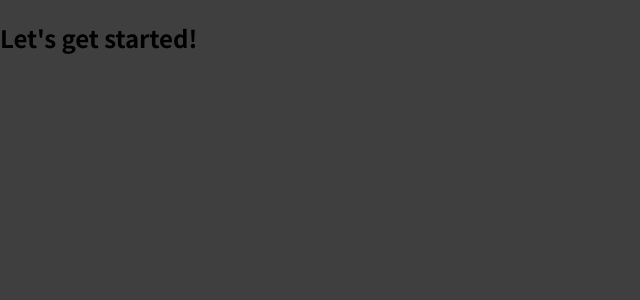
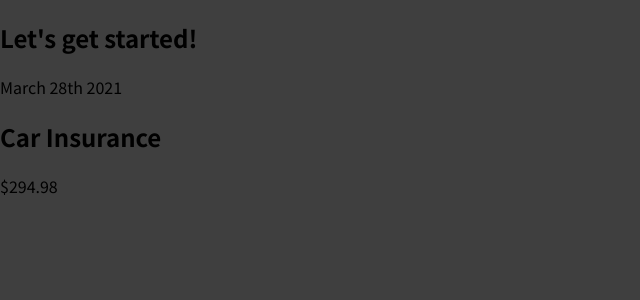
Before and after one commit to SebasNadu/react-complete, a JavaScript app in the folder 01-starting-setup/: page / in a window 1280 px wide. Shown: the top 300 px of the page, without its empty margins (0-640 px from the left). Built offline with nearby package versions, Linux system fonts and the light colour scheme.

Commit message:
01 create app

```diff
--- a/01-starting-setup/src/App.js
+++ b/01-starting-setup/src/App.js
@@ -1,7 +1,10 @@
+import ExpenseItem from "./components/ExpenseItem";
+
 function App() {
   return (
     <div>
       <h2>Let's get started!</h2>
+      <ExpenseItem />
     </div>
   );
 }
--- /dev/null
+++ b/01-starting-setup/src/components/ExpenseItem.js
@@ -0,0 +1,13 @@
+function ExpenseItem() {
+  return (
+    <div>
+      <div>March 28th 2021</div>
+      <div>
+        <h2>Car Insurance</h2>
+        <div>$294.98</div>
+      </div>
+    </div>
+  );
+}
+
+export default ExpenseItem;
```
Also changed, not shown: 1 other file (tests, documents, lock files or other folders).
